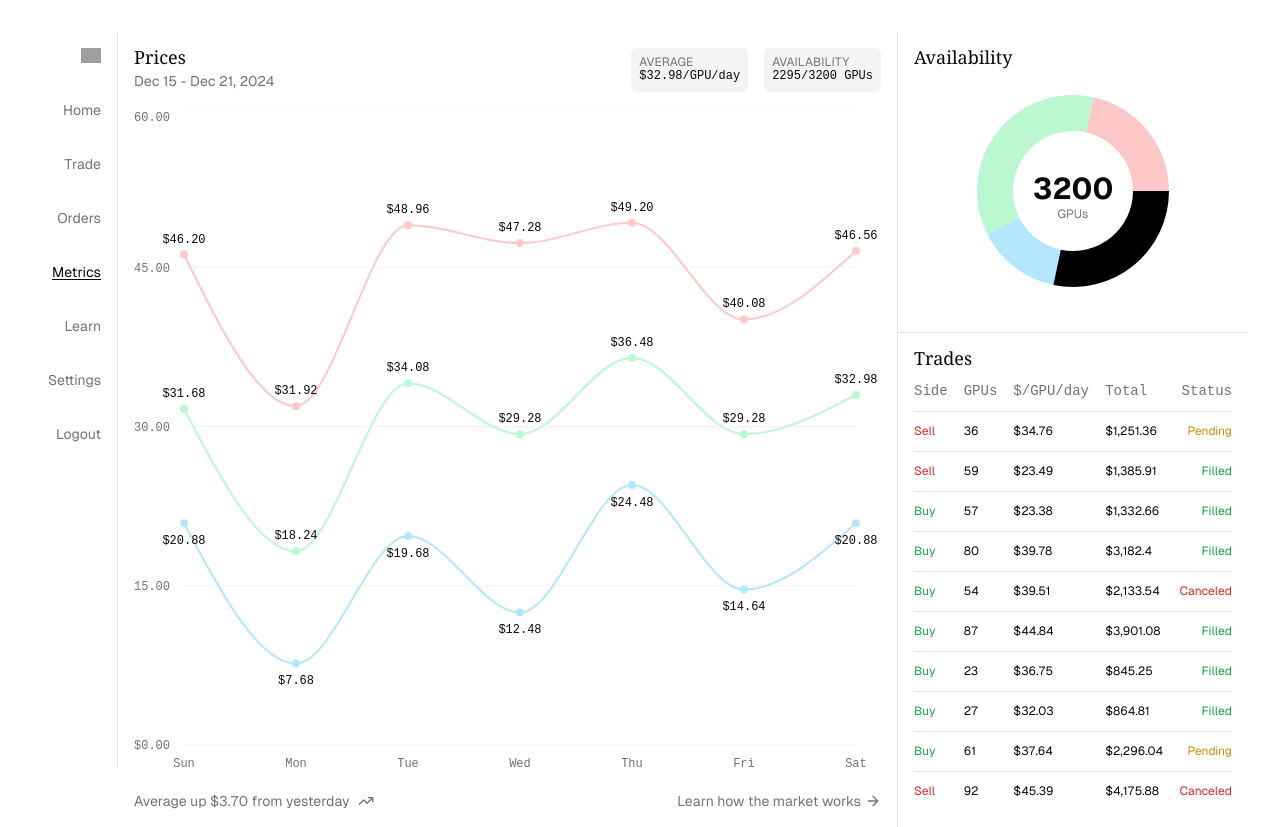
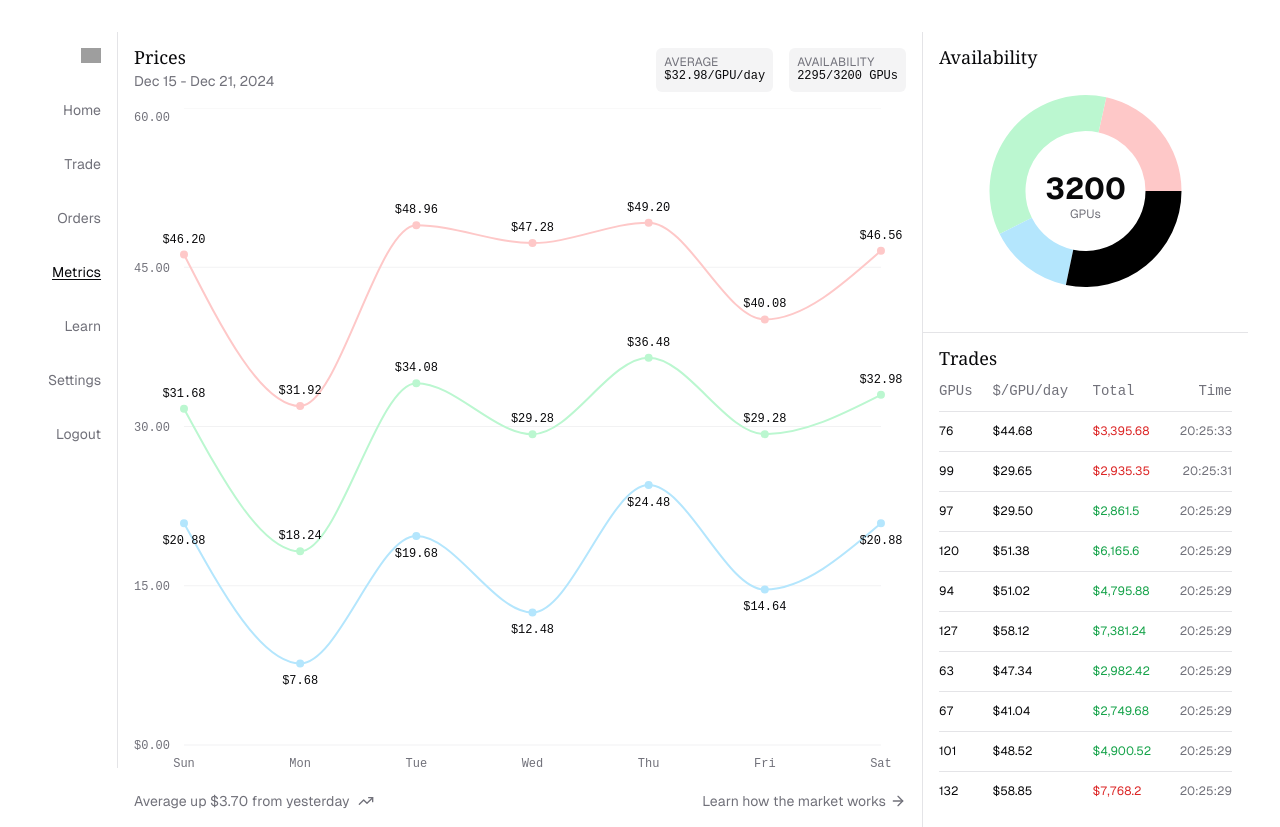
Before and after one commit to darzyx/gpu-auction-house, a Next.js app: page /metrics in a window 1280 px wide. Built offline with nearby package versions, Linux system fonts and the light colour scheme; grey boxes are pictures that could not be loaded.

Commit message:
Improve trade table styles

```diff
--- a/src/app/metrics/index.tsx
+++ b/src/app/metrics/index.tsx
@@ -11,7 +11,7 @@ export default function Metrics() {
 
     return (
         <main className="w-full h-full">
-            <div className="md:grid md:grid-cols-[2fr_auto_350px]">
+            <div className="md:grid md:grid-cols-[2fr_auto_325px]">
                 <div className="p-4 sm:p-6 lg:p-4">
                     <PricesChart />
                 </div>
--- a/src/app/metrics/trades-table.tsx
+++ b/src/app/metrics/trades-table.tsx
@@ -18,24 +18,9 @@ import {
     TableRow,
 } from "@/components/ui/table";
 import { type TOrder } from "@/db/schema";
+import { TOrderSide } from "@/types";
 
 const columns: ColumnDef<TOrder>[] = [
-    {
-        accessorKey: "side",
-        header: "Side",
-        cell: ({ row }) => {
-            const side = row.getValue("side") as string;
-            return (
-                <div
-                    className={
-                        side === "buy" ? "text-green-600" : "text-red-600"
-                    }
-                >
-                    {side.charAt(0).toUpperCase() + side.slice(1)}
-                </div>
-            );
-        },
-    },
     {
         accessorKey: "gpu_count",
         header: "GPUs",
@@ -56,26 +41,32 @@ const columns: ColumnDef<TOrder>[] = [
         accessorKey: "total_price",
         header: "Total",
         cell: ({ row }) => {
+            const side = row.original.side as TOrderSide;
             const total = row.getValue("total_price") as string;
-            return <div>${Number(total).toLocaleString()}</div>;
+            return (
+                <div
+                    className={
+                        side === "buy" ? "text-green-600" : "text-red-600"
+                    }
+                >
+                    ${Number(total).toLocaleString()}
+                </div>
+            );
         },
     },
     {
-        accessorKey: "status",
-        header: "Status",
+        accessorKey: "created_at",
+        header: "Time",
         cell: ({ row }) => {
-            const status = row.getValue("status") as string;
+            const date = new Date(row.getValue("created_at") as Date);
             return (
-                <div
-                    className={
-                        status === "pending"
-                            ? "text-yellow-600"
-                            : status === "filled"
-                            ? "text-green-600"
-                            : "text-red-600"
-                    }
-                >
-                    {status.charAt(0).toUpperCase() + status.slice(1)}
+                <div className="text-muted-foreground">
+                    {date.toLocaleTimeString("en-US", {
+                        hour12: false,
+                        hour: "2-digit",
+                        minute: "2-digit",
+                        second: "2-digit",
+                    })}
                 </div>
             );
         },
@@ -94,8 +85,8 @@ const generateRandomOrder = (): TOrder => {
         status = Math.random() < 0.9 ? "filled" : "canceled";
     }
 
-    const gpuCount = Math.floor(Math.random() * 90) + 10;
-    const pricePerGpu = (Math.random() * 30 + 20).toFixed(2);
+    const gpuCount = Math.floor(Math.random() * 90) + 50;
+    const pricePerGpu = (Math.random() * 40 + 25).toFixed(2);
     const now = new Date();
     const nextWeek = new Date(now.getTime() + 7 * 24 * 60 * 60 * 1000);
 
--- a/src/app/trade/index.tsx
+++ b/src/app/trade/index.tsx
@@ -34,7 +34,7 @@ export default function Trade({ initOrders }: { initOrders: TOrder[] }) {
 
     return (
         <main className="w-full grid grid-rows-[auto_auto_1fr]">
-            <div className="w-full grid grid-cols-1 md:grid-cols-[375px_auto_1fr] 2xl:grid-cols-[375px_auto_2fr_auto_350px]">
+            <div className="w-full grid grid-cols-1 md:grid-cols-[375px_auto_1fr] 2xl:grid-cols-[375px_auto_2fr_auto_325px]">
                 <div>
                     <div className="p-4 sm:p-6 lg:p-4">
                         <Portfolio />
```
